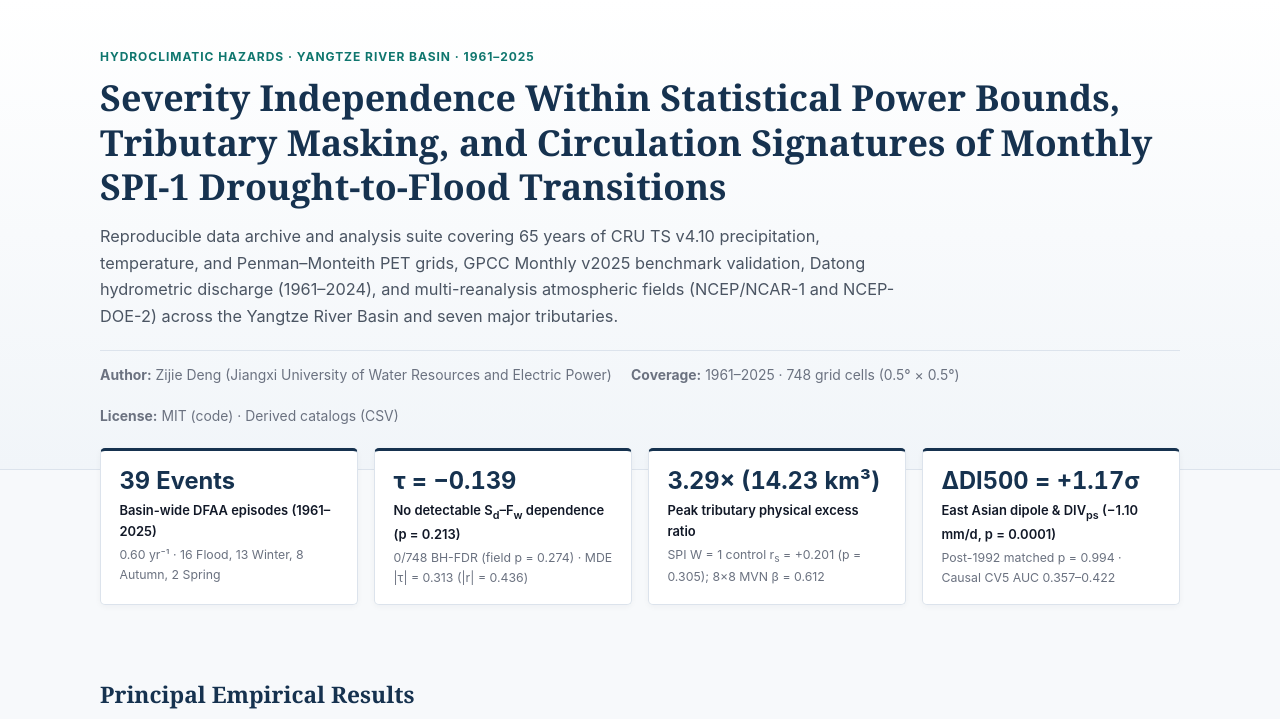
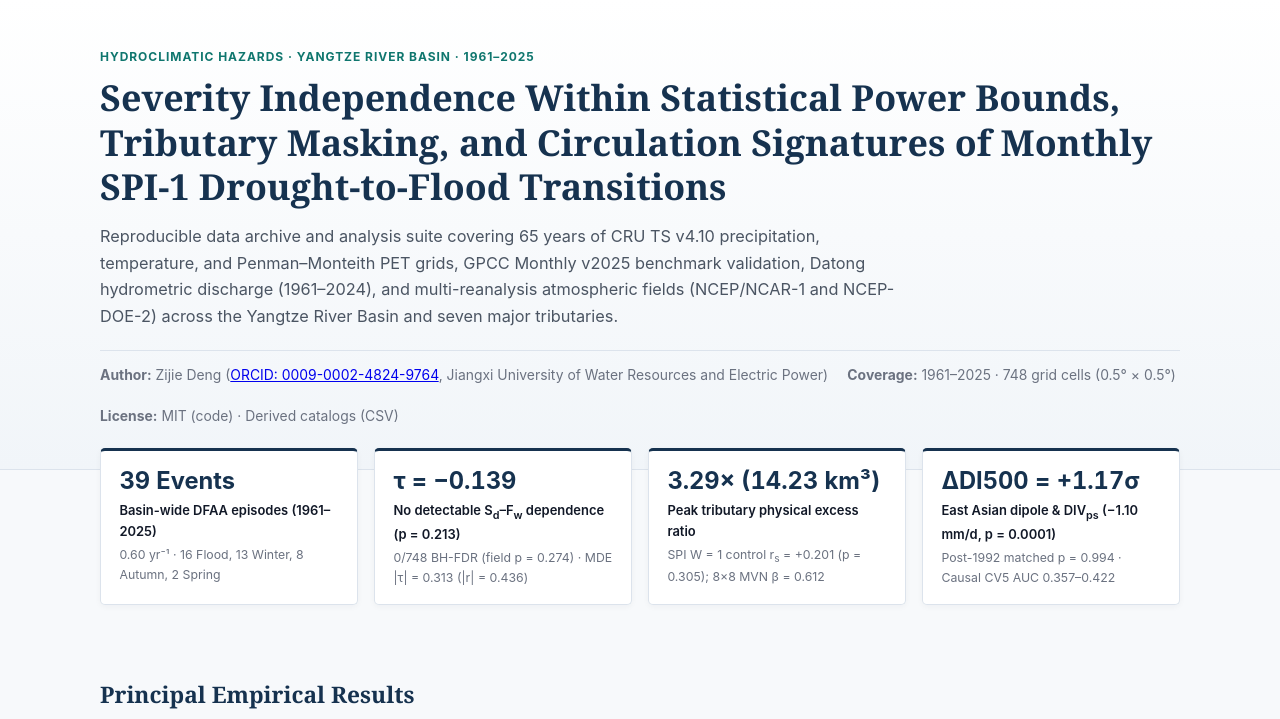
Before and after one commit to yuelangmanle/yangtze-drought-flood-transitions, a plain HTML site: page docs/index.html in a window 1280 px wide. Shown: the part 62-781 px from the top of the page. Drawn offline with Linux system fonts and the light colour scheme.

Commit message:
Add author ORCID (0009-0002-4824-9764) to CITATION.cff and portal

```diff
--- a/docs/index.html
+++ b/docs/index.html
@@ -28,7 +28,7 @@
         Reproducible data archive and analysis suite covering 65 years of CRU TS v4.10 precipitation, temperature, and Penman–Monteith PET grids, GPCC Monthly v2025 benchmark validation, Datong hydrometric discharge (1961–2024), and multi-reanalysis atmospheric fields (NCEP/NCAR-1 and NCEP-DOE-2) across the Yangtze River Basin and seven major tributaries.
       </p>
       <div class="meta-line">
-        <span><strong>Author:</strong> Zijie Deng (Jiangxi University of Water Resources and Electric Power)</span>
+        <span><strong>Author:</strong> Zijie Deng (<a href="https://orcid.org/0009-0002-4824-9764" target="_blank" rel="noopener">ORCID: 0009-0002-4824-9764</a>, Jiangxi University of Water Resources and Electric Power)</span>
         <span><strong>Coverage:</strong> 1961–2025 &middot; 748 grid cells (0.5&deg; &times; 0.5&deg;)</span>
         <span><strong>License:</strong> MIT (code) &middot; Derived catalogs (CSV)</span>
       </div>
```
Also changed, not shown: 1 other file.
